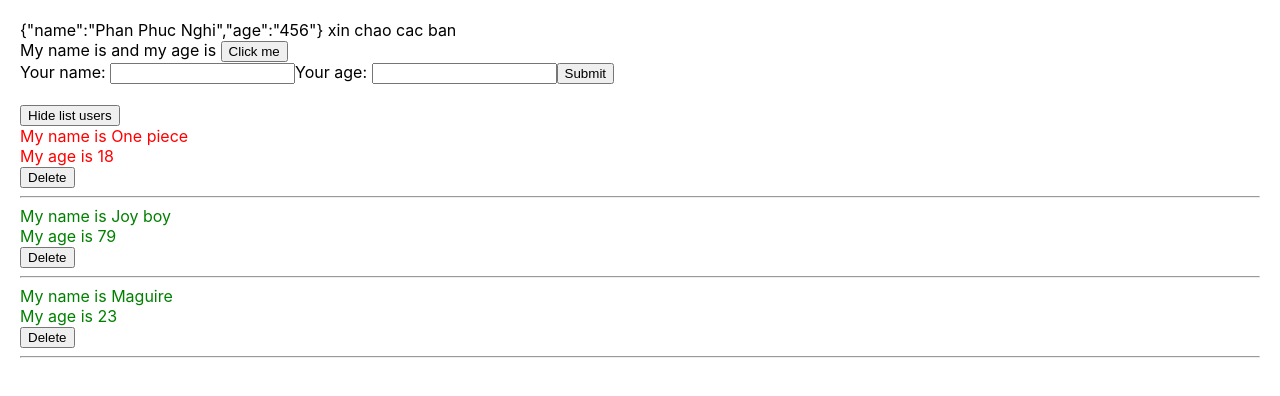
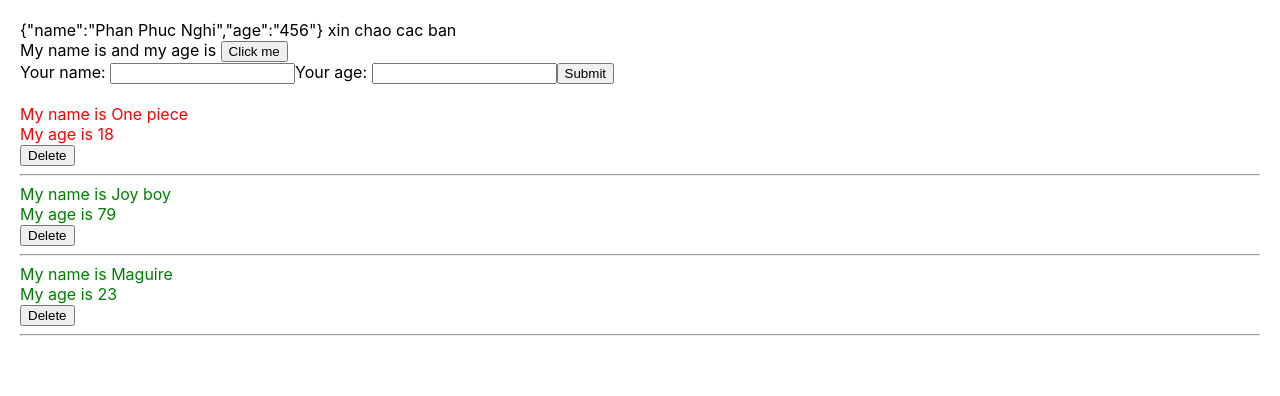
Before and after one commit to Phannghi/demoReact, a React (Create React App) app: page / in a window 1280 px wide. Shown: the top 396 px of the page. Built offline with nearby package versions, Linux system fonts and the light colour scheme.

Commit message:
stateless vs statefuk

```diff
--- a/src/components/DisplayInfo.js
+++ b/src/components/DisplayInfo.js
@@ -1,42 +1,42 @@
 import React from 'react';
 import './DisplayInfo.scss';
-import Junk from '../Junk.png';
+//import Junk from '../Junk.png';
 
-class DisplayInfo extends React.Component {
-    constructor(props) {
-        console.log('call constructor: run first')
-        super(props);
-        this.state = {
-            isShowUser: true
-        };
-    }
+//Stateless vs Stateful
+// class DisplayInfo extends React.Component {
+//     render() {
+//         console.log('>> call me render');
+//         const { listUser } = this.props;
+//         //console.log(listUser);
+//         return (
+//             <div className='display-info-container'>
+//                 {true &&
+//                     <>
+//                         {listUser.map((user) => {
+//                             return (
+//                                 <div key={user.id} className={user.age > 18 ? 'green' : 'red'}>
+//                                     <div>
+//                                         <div>My name is {user.name}</div>
+//                                         <div>My age is {user.age}</div>
+//                                     </div>
+//                                     <button onClick={() => { this.props.handleDeleteUser(user.id) }}>Delete</button>
+//                                     <hr />
+//                                 </div>
+//                             );
+//                         })}
+//                     </>
+//                 }
+//             </div>
+//         )
+//     }
+// }
 
-    handleShowUser = () => {
-        this.setState({
-            isShowUser: !this.state.isShowUser
-        })
-    }
-    componentDidMount() {
-        console.log('>> call me component did mount');
-    }
-    componentDidUpdate(prevProps, prevState) {
-        console.log('>> call me component did update', this.props, prevProps);
-        if (this.props.listUser !== prevProps.listUser) {
-            if (this.props.listUser.length == 5)
-                alert(">> you got 5 users");
-        }
-    }
-    render() {
-        console.log('>> call me render');
-        const { listUser } = this.props;
+const DisplayInfo = (props) => {
+    const { listUser } = props;
     //console.log(listUser);
     return (
         <div className='display-info-container'>
-                {/* <img src={Junk} alt="" /> */}
-                <div>
-                    <button onClick={() => { this.handleShowUser() }}>{this.state.isShowUser ? 'Hide' : 'Show'} list users</button>
-                </div>
-                {this.state.isShowUser &&
+            {true &&
                 <>
                     {listUser.map((user) => {
                         return (
@@ -45,7 +45,7 @@ class DisplayInfo extends React.Component {
                                     <div>My name is {user.name}</div>
                                     <div>My age is {user.age}</div>
                                 </div>
-                                    <button onClick={() => { this.props.handleDeleteUser(user.id) }}>Delete</button>
+                                <button onClick={() => { props.handleDeleteUser(user.id) }}>Delete</button>
                                 <hr />
                             </div>
                         );
@@ -54,6 +54,5 @@ class DisplayInfo extends React.Component {
             }
         </div>
     )
-    }
-}
+};
 export default DisplayInfo;
```
Also changed, not shown: 1 other file (tests, documents, lock files or other folders). Lines whose indentation alone changed are shown as unchanged.
